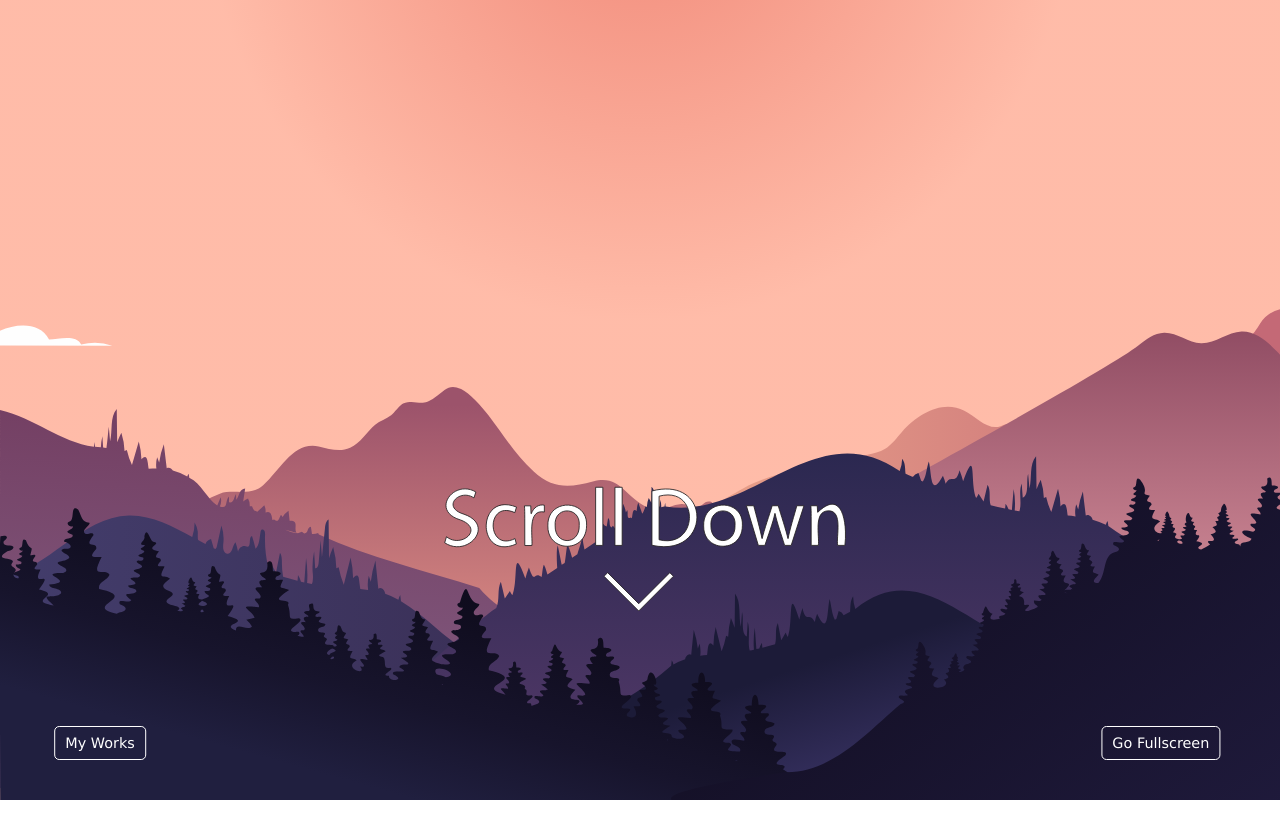
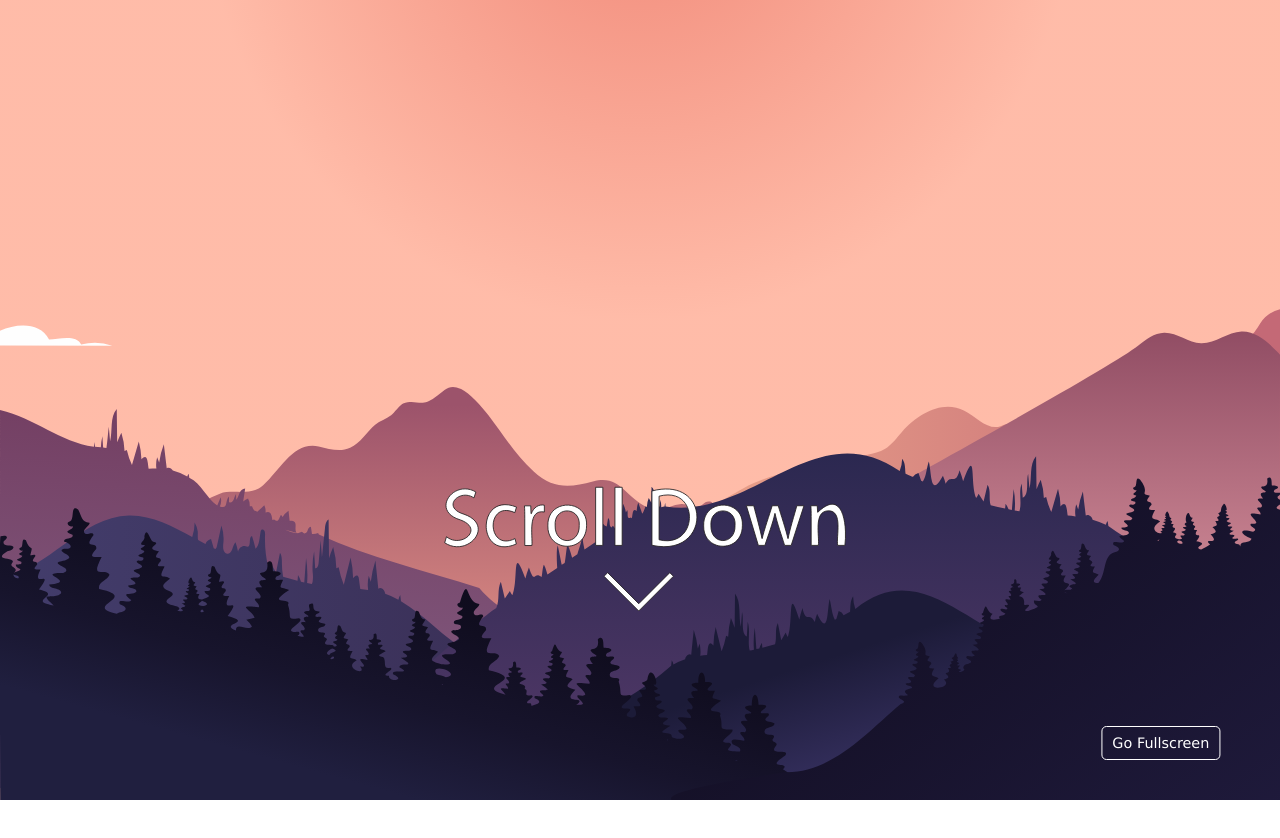
Before and after one commit to mravinshu/parallax, a plain HTML site: page index.html in a window 1280 px wide. Shown: the top 838 px of the page. Drawn offline with Linux system fonts and the light colour scheme; grey boxes are pictures that could not be loaded.

Commit message:
Add files via upload

```diff
--- a/index.html
+++ b/index.html
@@ -334,8 +334,6 @@
     </svg>
 
     <div class="scrollElement"></div>
-
-    <a href="https://codepen.io/collection/DxkYzq" target="_blank" class="btn btn_works">My Works</a>
     <button class="btn" id="fullscr">Go Fullscreen</button>
 </body>
 </html>
```
